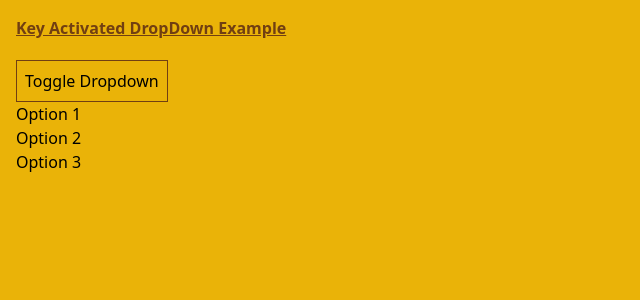
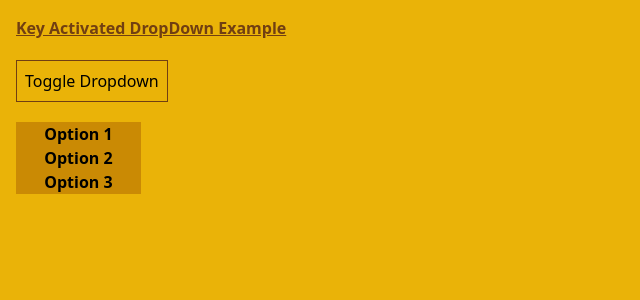
Before and after one commit to nietiene/React-Projects, a React (Vite) app: page / in a window 1280 px wide. Both pictures are taken after a click on the button "Toggle Dropdown". Shown: the top 300 px of the page, without its empty margins (0-640 px from the left). Built offline with nearby package versions, Linux system fonts and the light colour scheme.

Commit message:
this is commit of react js styling

```diff
--- a/src/DropDown Menus/Key Activation/key_activation.jsx
+++ b/src/DropDown Menus/Key Activation/key_activation.jsx
@@ -20,7 +20,7 @@ const Key_Activation = () => {
              >
              <button onClick={toggleDropDown} className="border border-yellow-900 p-2 mt-5 hover:bg-yellow-600">Toggle Dropdown</button>
              {isDropDonwOpen && (
-                <ul>
+                <ul className="font-bold bg-yellow-600 mt-5 w-[10%] text-center">
                     <li>Option 1</li>
                     <li>Option 2</li>
                     <li>Option 3</li>
```
